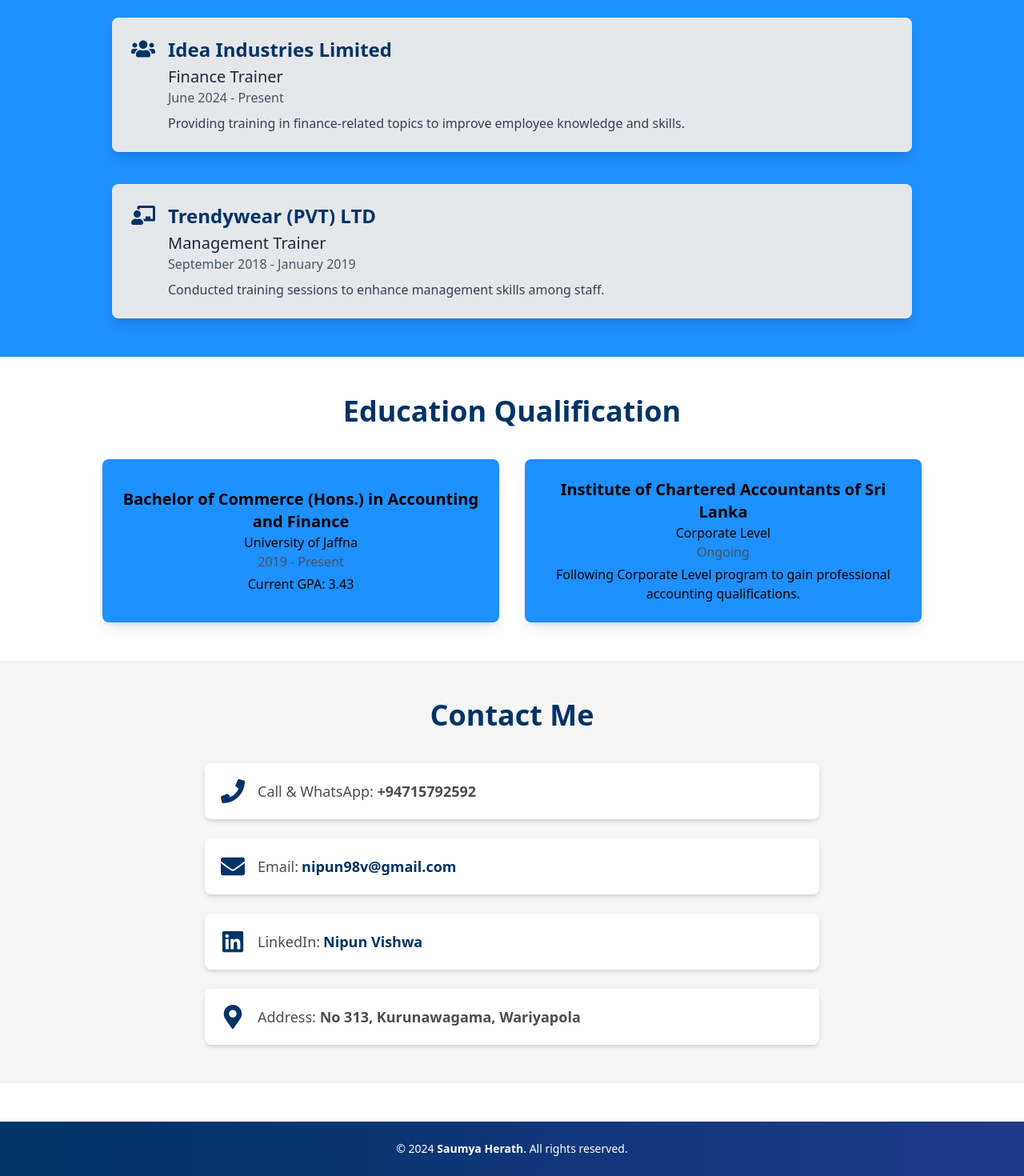
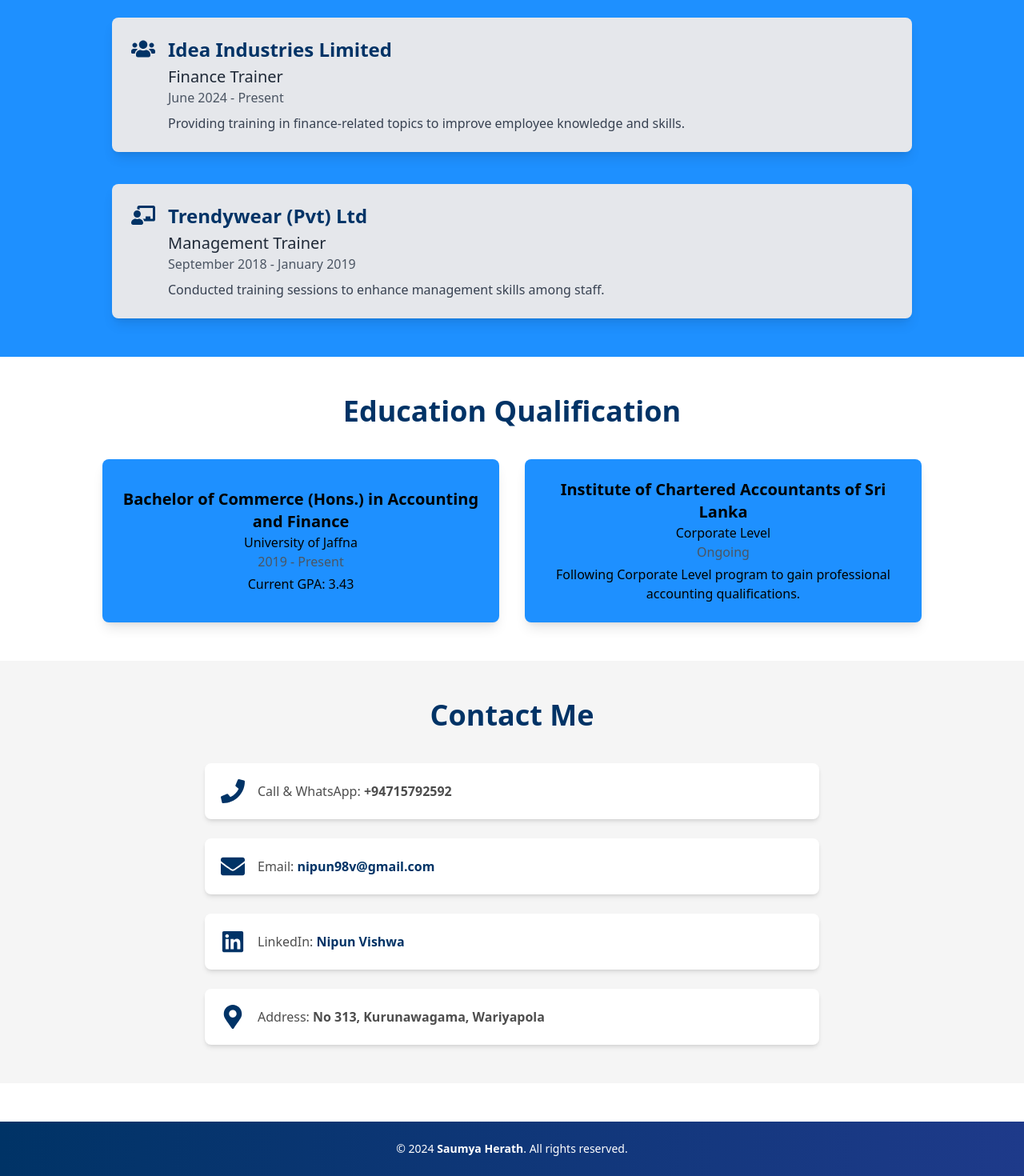
Before and after one commit to saumyapiumi7/Nipun-Vishwa, a React (Vite) app: page / in a window 1280 px wide. Shown: the part 1798-3268 px from the top of the page at 80% size. Built offline with nearby package versions, Linux system fonts and the light colour scheme.

Commit message:
add size

```diff
--- a/src/components/Contact.jsx
+++ b/src/components/Contact.jsx
@@ -9,11 +9,11 @@
                 {/* Contact Card */}
                 <div className="flex items-center w-full bg-white shadow-md rounded-lg p-5 transition-transform transform hover:scale-105">
                     <FaPhone className="text-navyBlue mr-4 text-3xl" />
-                    <span className="text-lg font-medium">Call & WhatsApp: <span className="font-bold"> +94715792592</span></span>
+                    <span className="text-l font-medium">Call & WhatsApp: <span className="font-bold"> +94715792592</span></span>
                 </div>
                 <div className="flex items-center w-full bg-white shadow-md rounded-lg p-5 transition-transform transform hover:scale-105">
                     <FaEnvelope className="text-navyBlue mr-4 text-3xl" /> {/* Same size for consistency */}
-                    <span className="text-lg font-medium">
+                    <span className="text-l font-medium">
                         Email:
                         <a
                             href="mailto:nipun98v@gmail.com"
@@ -25,7 +25,7 @@
                 </div>
                 <div className="flex items-center w-full bg-white shadow-md rounded-lg p-5 transition-transform transform hover:scale-105">
                     <FaLinkedin className="text-navyBlue mr-4 text-3xl" />
-                    <span className="text-lg font-medium">
+                    <span className="text-l font-medium">
                         LinkedIn:
                         <a
                             href="https://www.linkedin.com/in/nipun-vishwa-2b33652ab"
@@ -39,7 +39,7 @@
                 </div>
                 <div className="flex items-center w-full bg-white shadow-md rounded-lg p-5 transition-transform transform hover:scale-105">
                     <FaMapMarkerAlt className="text-navyBlue mr-4 text-3xl" />
-                    <span className="text-lg font-medium">Address: <span className="font-bold">No 313, Kurunawagama, Wariyapola</span></span>
+                    <span className="text-l font-medium">Address: <span className="font-bold">No 313, Kurunawagama, Wariyapola</span></span>
                 </div>
             </div>
         </section>
--- a/src/components/Experience.jsx
+++ b/src/components/Experience.jsx
@@ -31,7 +31,7 @@
                     <FaChalkboardTeacher className="text-navyBlue text-3xl mr-4" />
                     <div>
                         <h3 className="text-2xl font-bold text-navyBlue"> {/* Increased font size */}
-                            Trendywear (PVT) LTD
+                            Trendywear (Pvt) Ltd
                         </h3>
                         <p className="text-xl font-medium mt-1 text-gray-800"> {/* Increased font size */}
                             Management Trainer
```
